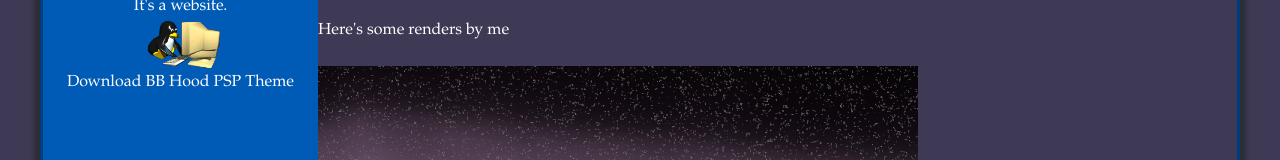
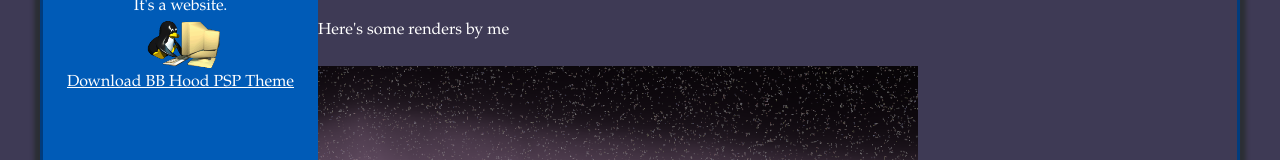
Before and after one commit to scottm213/scottmattera.net, a SvelteKit app: page / in a window 1280 px wide. Shown: the part 182-342 px from the top of the page. Built offline with nearby package versions, Linux system fonts and the light colour scheme.

Commit message:
add bb hood download

```diff
--- a/src/routes/+page.svelte
+++ b/src/routes/+page.svelte
@@ -47,7 +47,8 @@
     <div class = "square flex flex-col items-center">
         <p>It's a website. </p>
         <img src="/image/tuxPC.gif" alt="welcome to internet" class="h-13 w-20">
-        <a href="/file/bbhoodtheme.ptf" download="bbhoodtheme.ptf">Download BB Hood PSP Theme</a>
+        <a href="/bbhood" class="underline">Download BB Hood PSP Theme</a>
+
     </div>
     <div class = "flex flex-col flex-1 min-w-0">
         <br>
--- /dev/null
+++ b/src/routes/bbhood/+page.svelte
@@ -0,0 +1,9 @@
+<script>
+    import { onMount } from "svelte";
+
+    onMount(() => {
+        window.location.href = "/file/bbhoodtheme.ptf";
+    });
+</script>
+
+<p>Thanks for downloading!</p>
```
